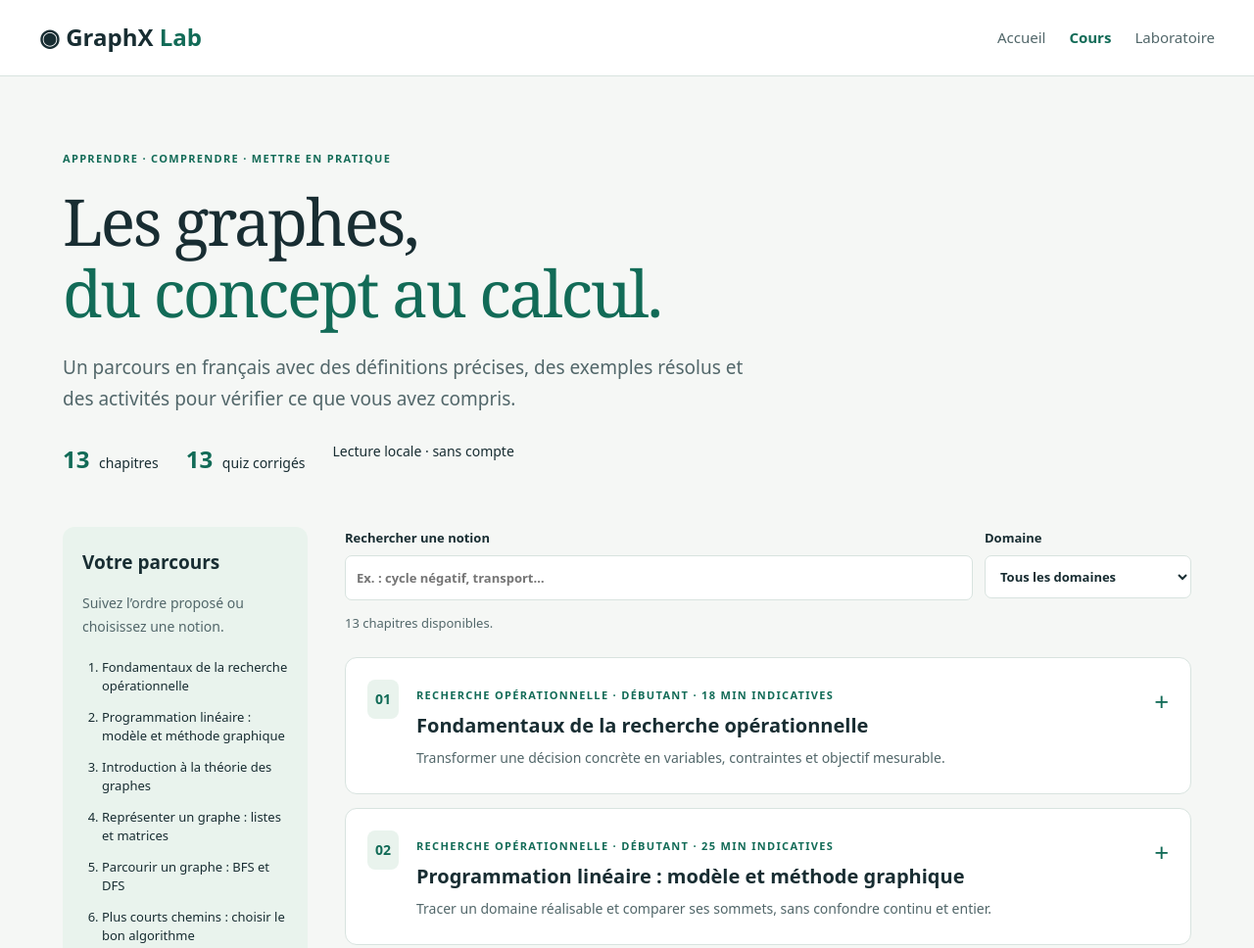
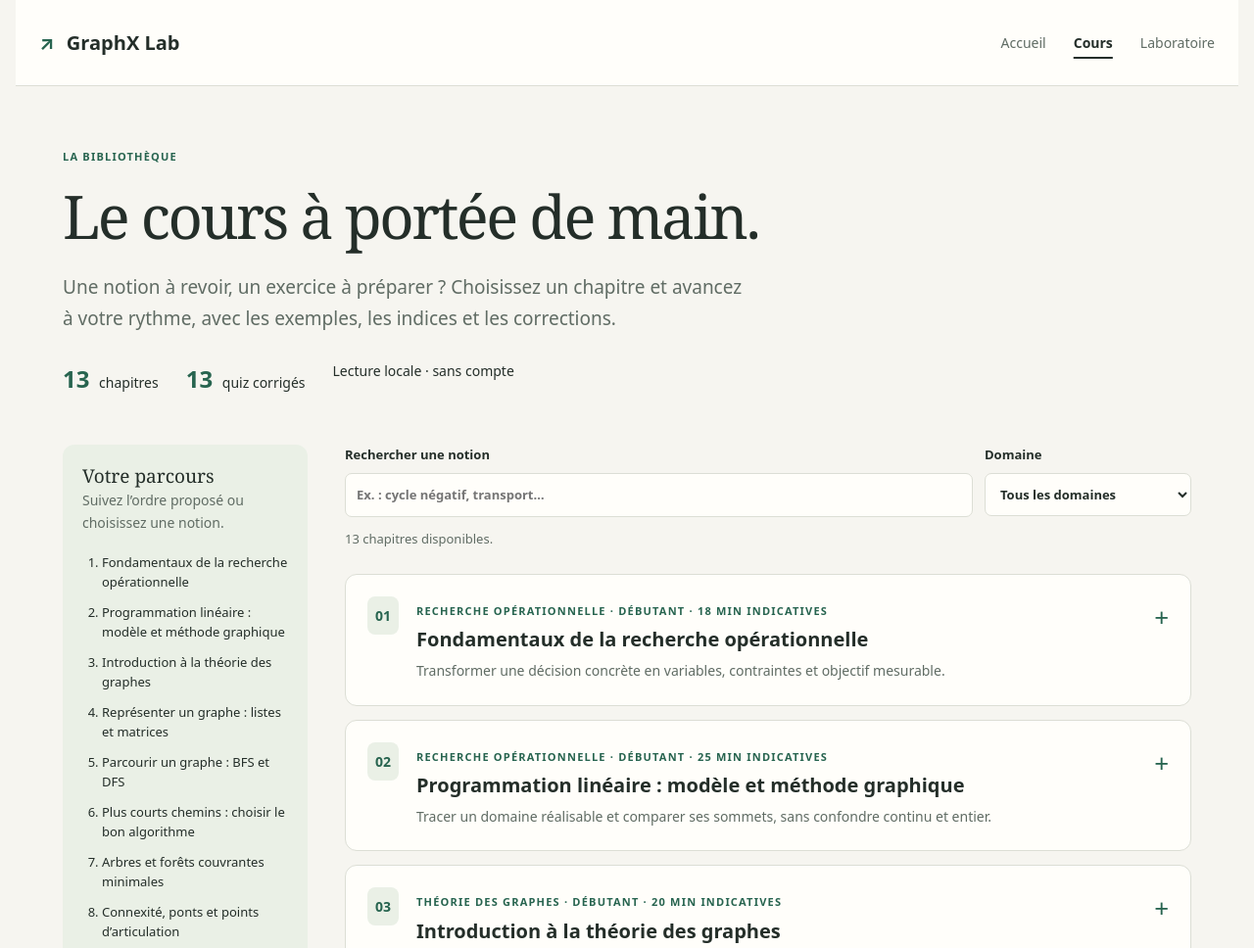
Before and after one commit to Mgreat01/RoTg, a plain HTML site: page cours.html in a window 1280 px wide. Shown: the top 968 px of the page at 98% size. Drawn offline with Linux system fonts and the light colour scheme.

Commit message:
refactor: harmoniser la bibliothèque avec la nouvelle interface web

```diff
--- a/cours.html
+++ b/cours.html
@@ -1,10 +1,10 @@
 <!DOCTYPE html>
 <html lang="fr"><head><meta charset="UTF-8"><meta name="viewport" content="width=device-width, initial-scale=1.0">
 <meta name="description" content="Treize cours en français sur les graphes et la recherche opérationnelle, avec exemples corrigés, quiz et activités.">
-<title>Cours et exercices corrigés | GraphX Lab</title><link rel="stylesheet" href="style.css"><script defer src="js/cours.js"></script></head>
+<title>Cours et exercices corrigés | GraphX Lab</title><link rel="stylesheet" href="style.css"><link rel="stylesheet" href="site.css"><script defer src="js/cours.js"></script></head>
 <body><a class="skip-link" href="#contenu">Aller au contenu</a>
-<header class="site-header"><a class="brand" href="index.html">◉ GraphX <span>Lab</span></a><nav aria-label="Navigation principale"><a href="index.html">Accueil</a><a href="cours.html" aria-current="page">Cours</a><a href="exercices.html">Laboratoire</a></nav></header>
-<main id="contenu"><div class="hero"><p class="eyebrow">Apprendre · Comprendre · Mettre en pratique</p><h1>Les graphes,<br><span>du concept au calcul.</span></h1><p>Un parcours en français avec des définitions précises, des exemples résolus et des activités pour vérifier ce que vous avez compris.</p><div class="stats"><span><strong>13</strong> chapitres</span><span><strong>13</strong> quiz corrigés</span><span>Lecture locale · sans compte</span></div></div>
+<header class="site-header"><a class="brand" href="index.html"><span class="brand-mark" aria-hidden="true">↗</span> GraphX Lab</a><nav aria-label="Navigation principale"><a href="index.html">Accueil</a><a href="cours.html" aria-current="page">Cours</a><a href="exercices.html">Laboratoire</a></nav></header>
+<main id="contenu"><div class="hero"><p class="eyebrow">La bibliothèque</p><h1>Le cours à portée de main.</h1><p>Une notion à revoir, un exercice à préparer ? Choisissez un chapitre et avancez à votre rythme, avec les exemples, les indices et les corrections.</p><div class="stats"><span><strong>13</strong> chapitres</span><span><strong>13</strong> quiz corrigés</span><span>Lecture locale · sans compte</span></div></div>
 <div class="course-layout"><aside id="chapitres"><h2>Votre parcours</h2><p class="muted">Suivez l’ordre proposé ou choisissez une notion.</p><ol class="toc"><li data-toc="recherche-operationnelle"><a href="#recherche-operationnelle">Fondamentaux de la recherche opérationnelle</a></li><li data-toc="programmation-lineaire"><a href="#programmation-lineaire">Programmation linéaire : modèle et méthode graphique</a></li><li data-toc="introduction-graphes"><a href="#introduction-graphes">Introduction à la théorie des graphes</a></li><li data-toc="representations"><a href="#representations">Représenter un graphe : listes et matrices</a></li><li data-toc="bfs-dfs"><a href="#bfs-dfs">Parcourir un graphe : BFS et DFS</a></li><li data-toc="plus-courts-chemins"><a href="#plus-courts-chemins">Plus courts chemins : choisir le bon algorithme</a></li><li data-toc="arbres-couvrants"><a href="#arbres-couvrants">Arbres et forêts couvrantes minimales</a></li><li data-toc="connexite"><a href="#connexite">Connexité, ponts et points d’articulation</a></li><li data-toc="coloration"><a href="#coloration">Coloration et graphes bipartis</a></li><li data-toc="flots"><a href="#flots">Flots, réseau résiduel et coupe minimale</a></li><li data-toc="transport"><a href="#transport">Le problème de transport</a></li><li data-toc="affectation"><a href="#affectation">Le problème d’affectation</a></li><li data-toc="pert-cpm"><a href="#pert-cpm">Ordonnancement : CPM, PERT et chemin critique</a></li></ol></aside>
 <div class="course-content"><div class="filters" id="courseFilters" hidden><label for="courseSearch">Rechercher une notion<input id="courseSearch" type="search" placeholder="Ex. : cycle négatif, transport…" autocomplete="off"></label><label for="courseCategory">Domaine<select id="courseCategory"><option value="">Tous les domaines</option><option>Recherche opérationnelle</option><option>Théorie des graphes</option></select></label><p id="courseCount" role="status" aria-live="polite">13 chapitres disponibles.</p></div>
 <noscript><p>Les cours, indices et corrections sont lisibles sans JavaScript. Activez JavaScript pour la recherche et la validation des quiz.</p></noscript>
@@ -292,4 +292,4 @@ Calculer les marges et relever les chemins critiques</code></pre></section>
 <a href="#chapitres" class="back-to-top">Retour au sommaire ↑</a>
 </div></details>
 </div></div><section class="editorial"><h2>Des bases solides, des ressources pour aller plus loin.</h2><p>Leçons et exemples originaux en français. Les ressources externes sont proposées pour approfondir ; leurs textes, figures et vidéos ne sont pas recopiés ni embarqués.</p><p>Les références universitaires s’ouvrent dans un nouvel onglet et nécessitent une connexion. Les leçons de cette page sont déjà présentes dans le document : aucun chargement distant n’est nécessaire pour les lire.</p></section></main>
-<footer>GraphX Lab · Contenu pédagogique version 1.0 · Mise à jour 2026-11-12<br><a href="exercices.html">Construire un graphe dans le laboratoire →</a></footer></body></html>
+<footer><span>GraphX Lab</span><span>Cours mis à jour le 2026-11-12</span><a href="exercices.html">Ouvrir le laboratoire →</a></footer></body></html>
```
Also changed, not shown: 1 other file.
